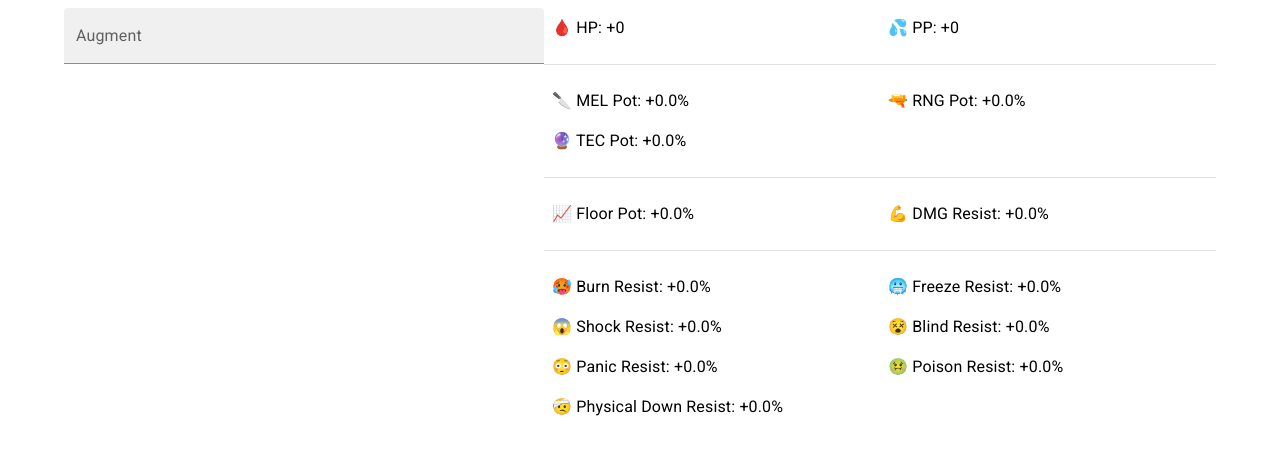
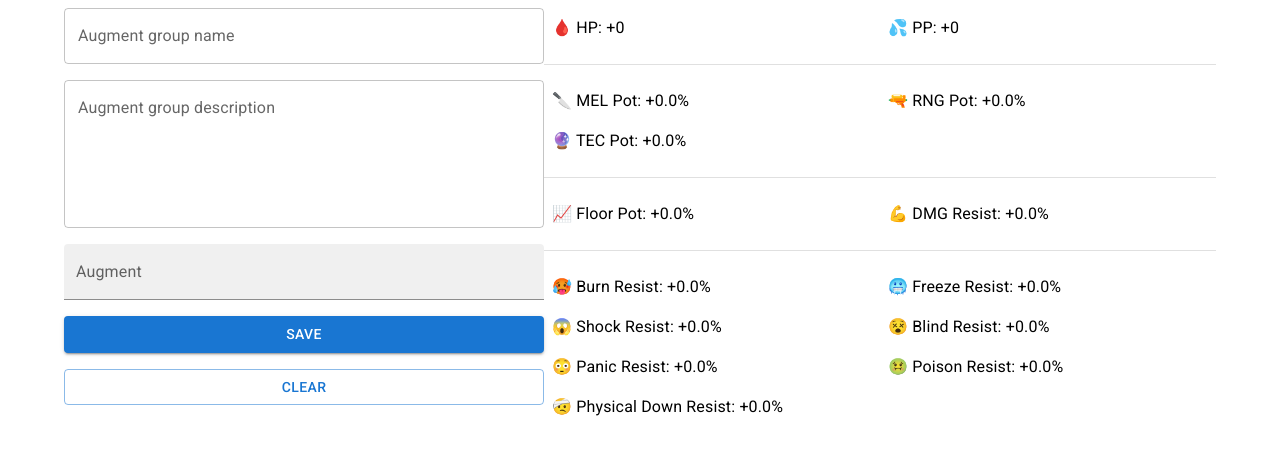
Before and after one commit to Eurydia/pso2ngs-augment-planner, a React (Create React App) app: page / in a window 1280 px wide. Shown: the top 454 px of the page. Built offline with nearby package versions, Linux system fonts and the light colour scheme.

Commit message:
Update AugmentBuilder.tsx

```diff
--- a/src/components/AugmentBuilder/AugmentBuilder.tsx
+++ b/src/components/AugmentBuilder/AugmentBuilder.tsx
@@ -1,8 +1,10 @@
 import { useState } from "react";
 
 import Grid from "@mui/material/Grid";
+import Stack from "@mui/material/Stack";
 import TextField from "@mui/material/TextField";
 import Autocomplete from "@mui/material/Autocomplete";
+import Button from "@mui/material/Button";
 
 import {
     renderOption,
@@ -33,8 +35,15 @@ export default function AugmentBuilder() {
 
     return (
         <Grid container direction="row">
-            <Grid container item xs={5}>
-                <Grid item xs={12}>
+            <Grid item xs={5}>
+                <Stack spacing={2}>
+                    <TextField label="Augment group name" />
+                    <TextField
+                        multiline
+                        rows={5}
+                        maxRows={5}
+                        label="Augment group description"
+                    />
                     <Autocomplete
                         fullWidth
                         freeSolo
@@ -68,8 +77,11 @@ export default function AugmentBuilder() {
                             textTransform: "capitalize",
                         }}
                     />
-                </Grid>
+                    <Button variant="contained">Save</Button>
+                    <Button variant="outlined">clear</Button>
+                </Stack>
             </Grid>
+
             <Grid item xs={7}>
                 <StatsDisplay {...stats} />
             </Grid>
```
